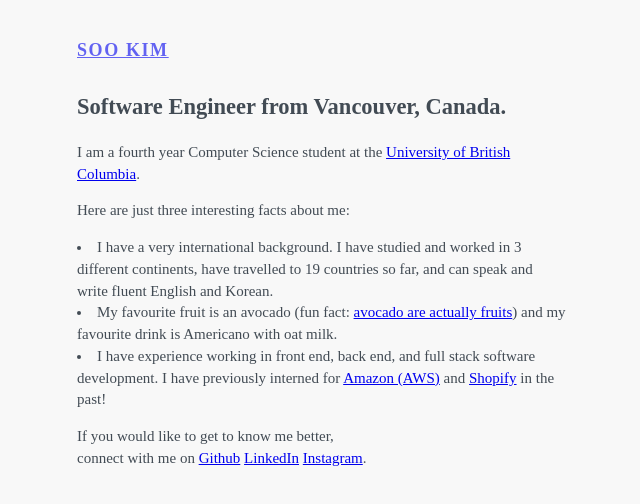
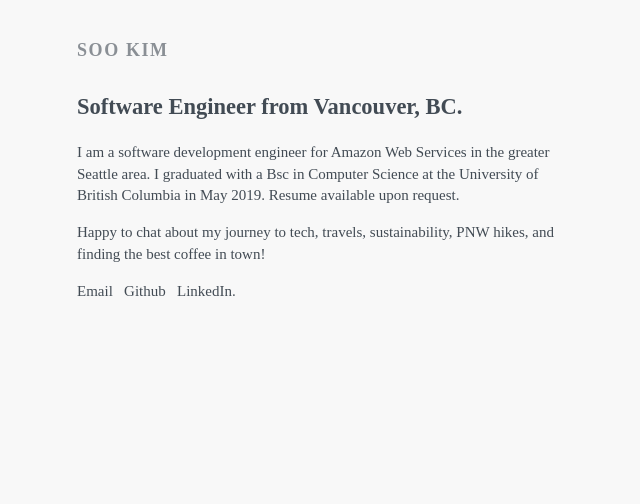
Before and after one commit to soohyunkim/soohyunkim.github.io, a plain HTML site: page index.html in a window 1280 px wide. Shown: the whole page, without its empty margins (318-958 px from the left). Drawn offline with Linux system fonts and the light colour scheme; a web font is replaced by a local one.

Commit message:
simplifying personal website and updating info

```diff
--- a/index.html
+++ b/index.html
@@ -14,37 +14,22 @@
 				<a href="#">Soo Kim</a>
 			</h1>
 			<h2>
-				<strong>Software Engineer</strong> from Vancouver, Canada.</h2>
+				Software Engineer from Vancouver, BC.</h2>
 			<p>
-				I am a fourth year Computer Science student at the <a href="https://www.ubc.ca/about/">University of British
-					Columbia</a>.
+				I am a software development engineer for <a href="https://aws.amazon.com/">Amazon Web Services</a>
+				in the greater Seattle area. I graduated with a Bsc in Computer Science at the
+				<a href="https://www.ubc.ca/about/">University of British Columbia</a> in May 2019.
+				Resume available upon request.
 			</p>
 			<p>
-				Here are just three interesting facts about me:
-				<div class="facts">
-					<li>
-						I have a very international background. I have studied and worked in 3 different continents, have travelled
-						to 19 countries so far, and can speak and write fluent English and Korean.
-					</li>
-					<li>
-						My favourite fruit is an avocado (fun fact: <a
-							href="https://www.huffpost.com/entry/avocado-health-facts-didnt-dont-know_n_3786419">avocado are actually
-							fruits</a>) and my favourite drink is Americano with oat milk.
-					</li>
-					<li>
-						I have experience working in front end, back end, and full stack software development. I have previously
-						interned for <a href="https://aws.amazon.com/premiumsupport/trustedadvisor/">Amazon (AWS)</a> and <a
-							href="https://www.shopify.ca/">Shopify</a> in the past!
-					</li>
-				</div>
+				Happy to chat about my journey to tech, travels, sustainability, PNW hikes, and finding the best coffee in town!
 			</p>
-			<p>If you would like to get to know me better, <br>
-				connect with me on
-				<a href="http://www.github.com/soohyunkim" target="_blank">Github</a>
-				<a href="https://www.linkedin.com/in/soohyunkim1/" target="_blank">LinkedIn</a>
-				<a href="http://www.instagram.com/jetsetsoo" target="_blank">Instagram</a>.
+			<p>
+				<a href="mailto:soohyunkimcs@gmail.com" target="_blank">Email</a>&nbsp;&nbsp;
+				<a href="http://www.github.com/soohyunkim" target="_blank">Github</a>&nbsp;&nbsp;
+				<a href="https://www.linkedin.com/in/soohyunkim1/" target="_blank">LinkedIn</a>.
+			</p>
 
-			</p>
 		</section>
 	</main>
 </body>
--- a/style.css
+++ b/style.css
@@ -4,6 +4,14 @@ html {
   font-family: sans-serif;
   -webkit-text-size-adjust: 100%;
   -ms-text-size-adjust: 100%;
+}
+
+a {
+  color: #424B54;
+}
+
+a:hover {
+  background-color:#E6CCFF;
 }
 
 a:focus {
@@ -22,6 +30,7 @@ b, strong {
   -moz-box-sizing: border-box;
   -webkit-box-sizing: border-box;
   box-sizing: border-box;
+  text-decoration:none;
 }
 
 body {
```
